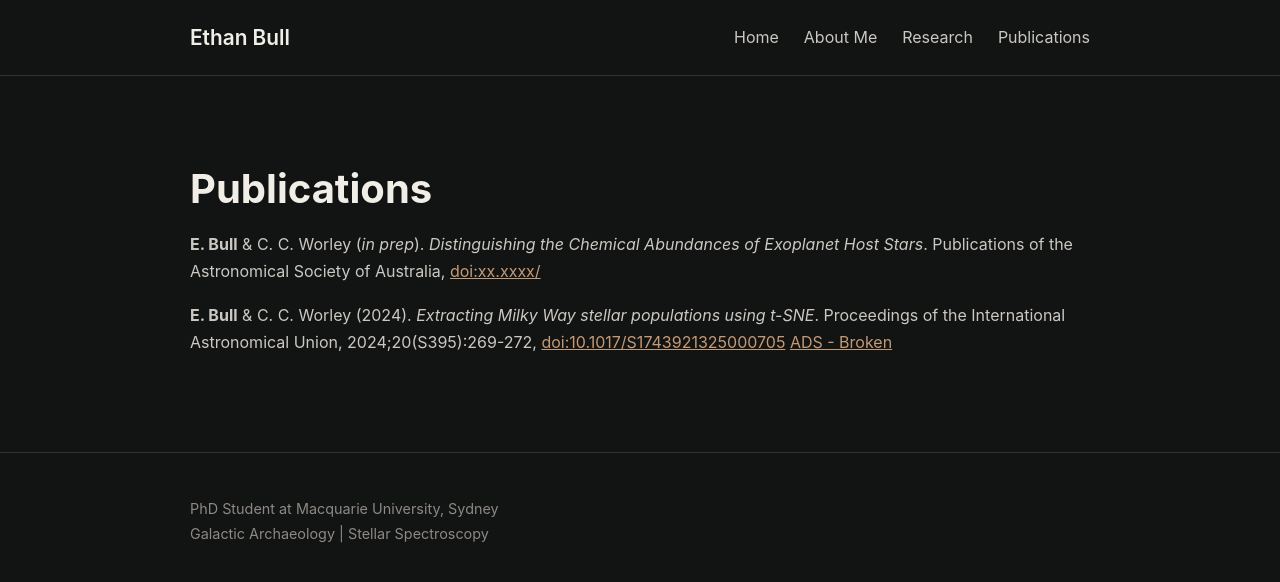
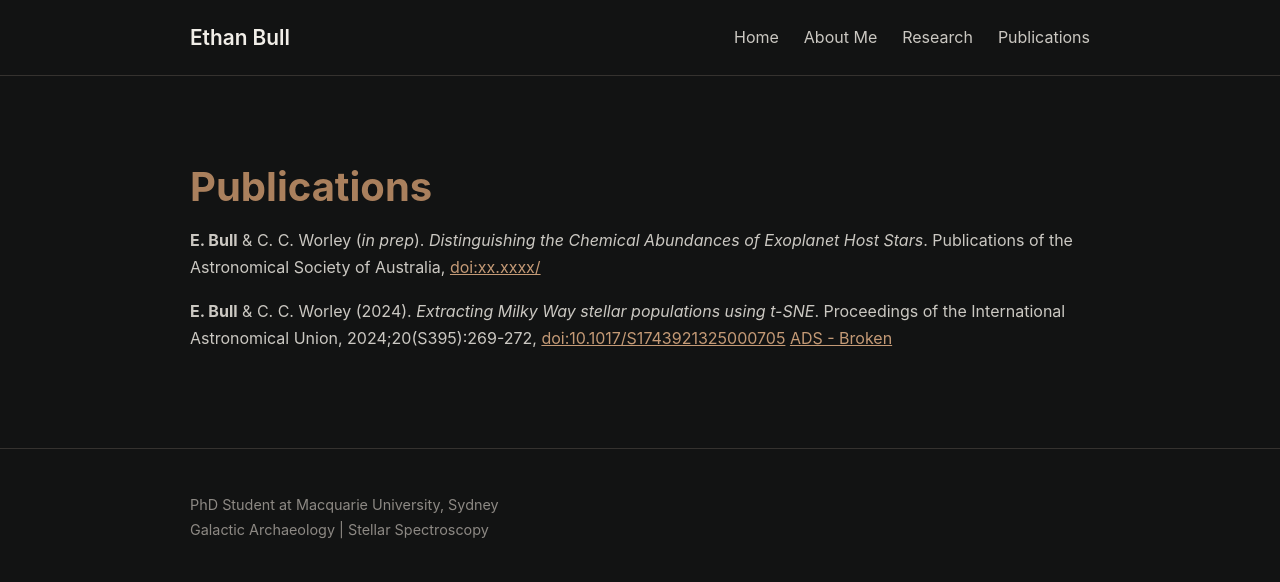
Before and after one commit to iBexal/ibexal.github.io, a Jekyll site: the page built from publications.md, in a window 1280 px wide. Shown: the top 582 px of the page. Built offline with Jekyll 4.4.1, drawn with Linux system fonts in a browser that asks for light colours.

Commit message:
different heading color

```diff
--- a/assets/css/style.css
+++ b/assets/css/style.css
@@ -90,7 +90,11 @@ main > .container {
     padding-top: 60px;
 }
 
-h1,
+h1 {
+    color: var(--accent);
+    line-height: 1.2;
+}
+
 h2,
 h3,
 h4 {
```
